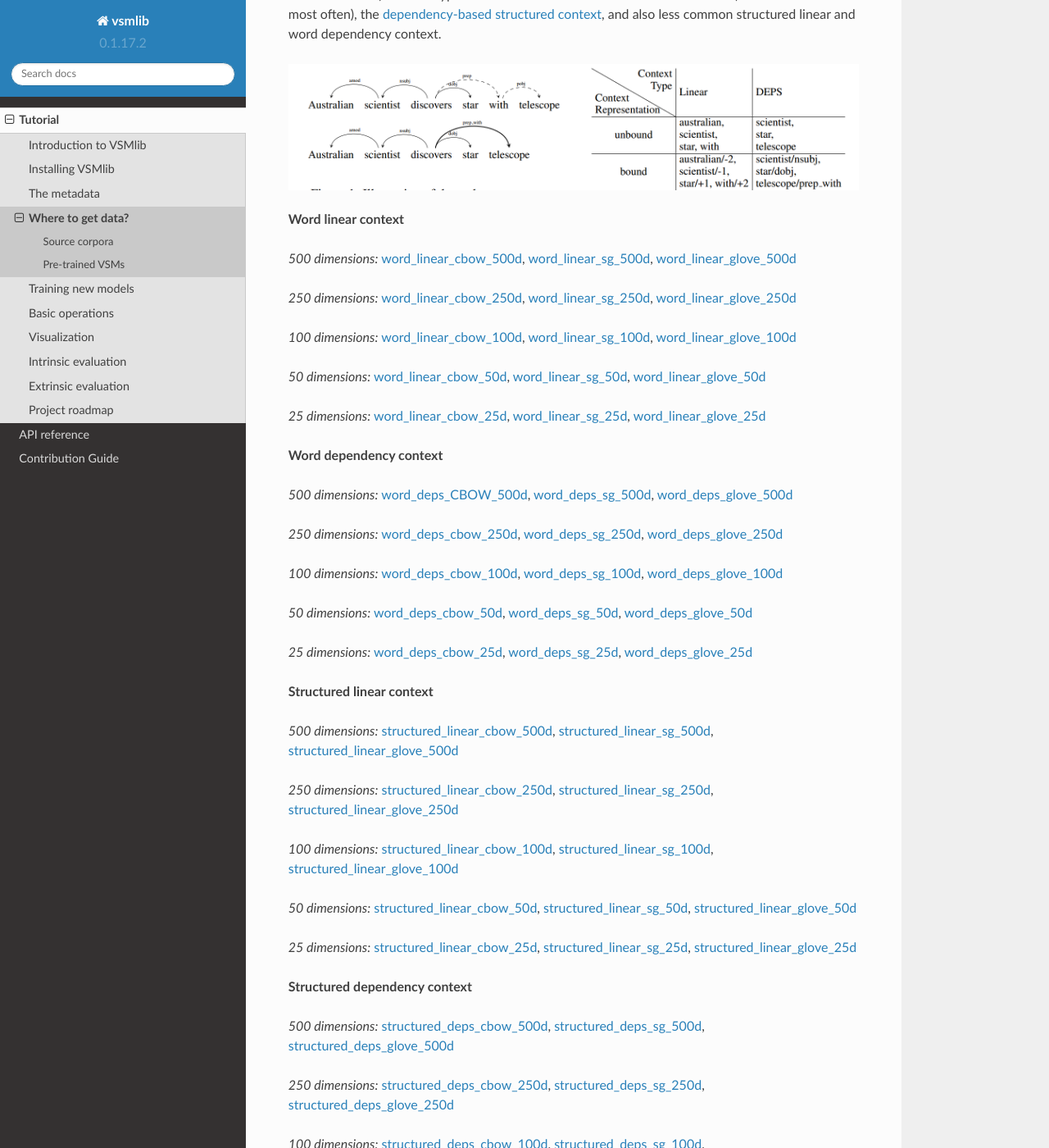
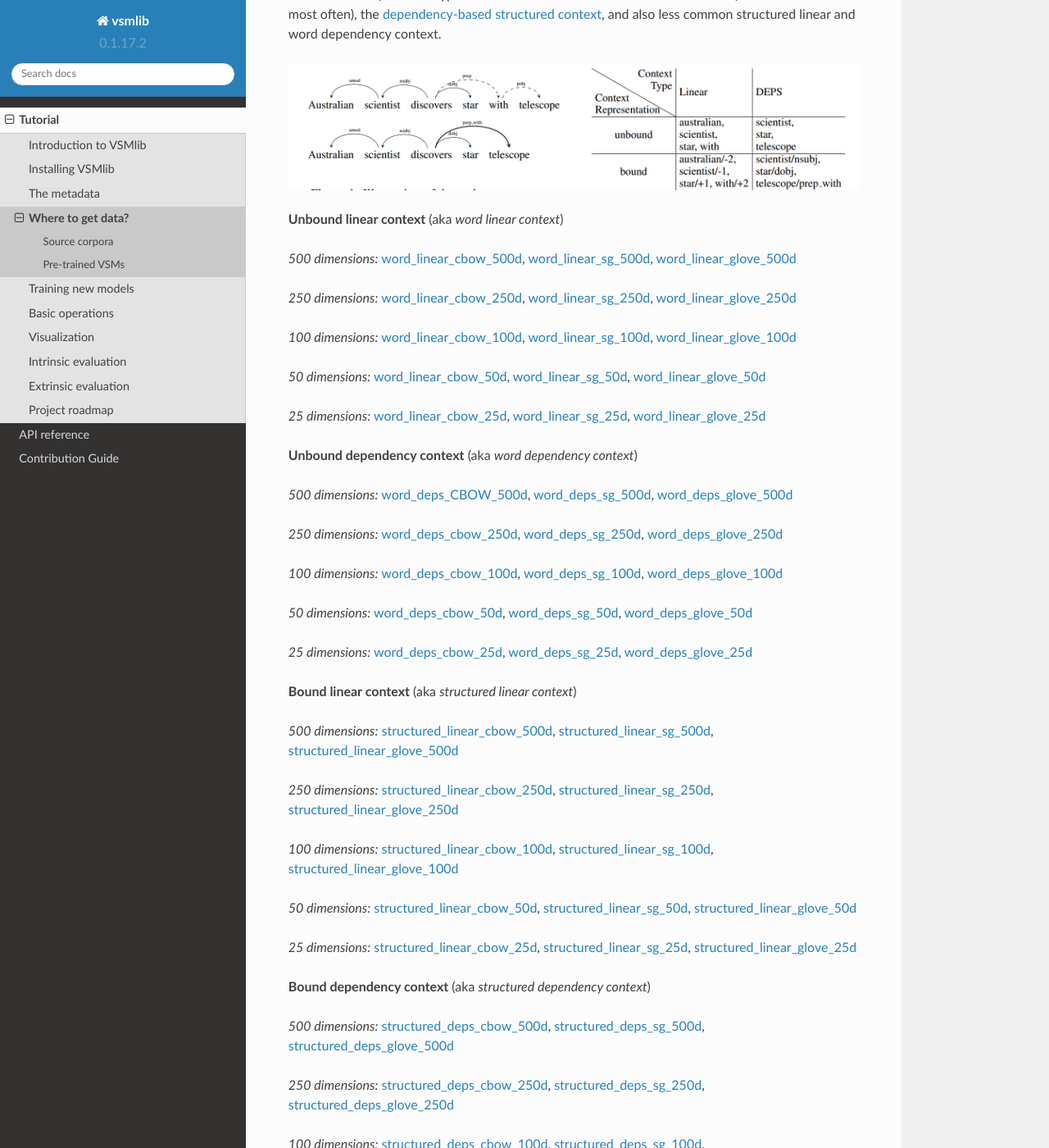
Before and after one commit to undertherain/vsmlib, a Sphinx documentation site: the page built from docs/source/tutorial/getting_vectors.rst, in a window 1280 px wide and 1400 px high, scrolled down 1033 px. Shown: the whole window at 82% size. Built offline with Sphinx 7.4.7 and the Read the Docs theme 2.0.0, drawn with Linux system fonts in a browser that asks for light colours.

Commit message:
updated link descriptions

```diff
--- a/docs/source/tutorial/getting_vectors.rst
+++ b/docs/source/tutorial/getting_vectors.rst
@@ -43,7 +43,7 @@ Each of the 3 models (CBOW, GloVe and Skip-Gram) is available in 5 sizes (25, 50
 
 .. image:: images/contexts.png
 
-**Word linear context**
+**Unbound linear context** (aka *word linear context*)
 
 *500 dimensions:* `word_linear_cbow_500d <https://my.pcloud.com/publink/show?code=XZ7oQV7ZtOKVArr2oo43sGneJ97PA0XAwus7>`_, `word_linear_sg_500d <https://my.pcloud.com/publink/show?code=XZ5oQV7ZAQf36xu0bCkSOS6T44MoFYJfw00k>`_, `word_linear_glove_500d <https://my.pcloud.com/publink/show?code=XZXoQV7ZpTzLwpqdLyzPfwnT7Fcv55E3Fe3V>`_
 
@@ -55,7 +55,7 @@ Each of the 3 models (CBOW, GloVe and Skip-Gram) is available in 5 sizes (25, 50
 
 *25 dimensions:* `word_linear_cbow_25d <https://my.pcloud.com/publink/show?code=XZYlYV7ZwGMYTVssGmSNVNS93AMYRBafIQO7>`_, `word_linear_sg_25d <https://my.pcloud.com/publink/show?code=XZPlYV7ZPqBg6CX2KXJa80Egqkqht47VCOKk>`_, `word_linear_glove_25d <https://my.pcloud.com/publink/show?code=XZslYV7ZHmkNLyF6UL8xE2GEFLtQSuHqxcKk>`_
 
-**Word dependency context**
+**Unbound dependency context** (aka *word dependency context*)
 
 *500 dimensions:* `word_deps_CBOW_500d <https://my.pcloud.com/publink/show?code=XZacQV7ZUOWcmOufhL4iplh89volJJsgVhF7>`_, `word_deps_sg_500d <https://my.pcloud.com/publink/show?code=XZccQV7ZnBNANKrYz9fKh0nnU8OSX7YVhkR7>`_, `word_deps_glove_500d <https://my.pcloud.com/publink/show?code=XZicQV7ZhuzDUY6drr4ARqreHxkfXhkhkg27>`_
 
@@ -67,7 +67,7 @@ Each of the 3 models (CBOW, GloVe and Skip-Gram) is available in 5 sizes (25, 50
 
 *25 dimensions:* `word_deps_cbow_25d <https://my.pcloud.com/publink/show?code=XZqKYV7ZS10yWbGyzR8zEQ3VGP9p54FDyohy>`_, `word_deps_sg_25d <https://my.pcloud.com/publink/show?code=XZJlYV7Zs4JlIKbUtLQQFMiQmMOII7QXseD7>`_, `word_deps_glove_25d <https://my.pcloud.com/publink/show?code=XZrKYV7ZOmhjV47u8lHyJzuhOiEDm8JBkyhk>`_
 
-**Structured linear context**
+**Bound linear context** (aka *structured linear context*)
 
 
 *500 dimensions:* `structured_linear_cbow_500d <https://my.pcloud.com/publink/show?code=XZKcQV7ZusfRm99TPSkdpqpjN4c9QkDQvYHX>`_, `structured_linear_sg_500d <https://my.pcloud.com/publink/show?code=XZEcQV7ZRXITvejfSV5MIHOkzEGkpm08BcNX>`_, `structured_linear_glove_500d <https://my.pcloud.com/publink/show?code=XZtcQV7ZEaxc9WkUEzFyWlABJfvvEhsVtuj7>`_
@@ -80,7 +80,7 @@ Each of the 3 models (CBOW, GloVe and Skip-Gram) is available in 5 sizes (25, 50
 
 *25 dimensions:* `structured_linear_cbow_25d <https://my.pcloud.com/publink/show?code=XZcwYV7ZNf6k7YwqV8FQ3jEl6Fdjz0Xl4myy>`_, `structured_linear_sg_25d <https://my.pcloud.com/publink/show?code=XZBKYV7ZnAm5dmhjkDQpQUeMYBCQGpYqveFy>`_, `structured_linear_glove_25d <https://my.pcloud.com/publink/show?code=XZ8KYV7Zsk1Vq1eyA8p4r330FPYokVxIyBtk>`_
 
-**Structured dependency context**
+**Bound dependency context** (aka *structured dependency context*)
 
 *500 dimensions:* `structured_deps_cbow_500d <https://my.pcloud.com/publink/show?code=XZDcQV7ZQfLM3T3jydX9w2aJr7UldFEDWS4V>`_, `structured_deps_sg_500d <https://my.pcloud.com/publink/show?code=XZgcQV7ZfzzuQjOKCxkcOfrHj8Yemfv2WyXy>`_, `structured_deps_glove_500d <https://my.pcloud.com/publink/show?code=XZ9cQV7ZuRvd5fFmnxm11cug3ewruuPO5Aa7>`_
 
```
